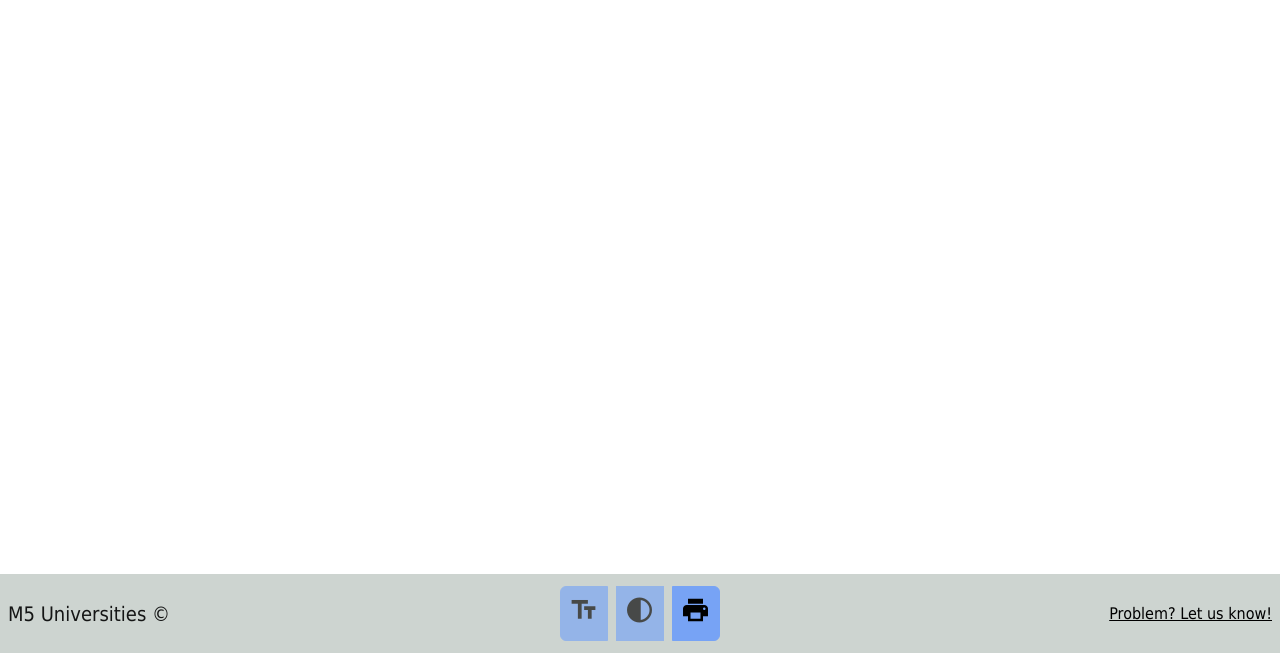
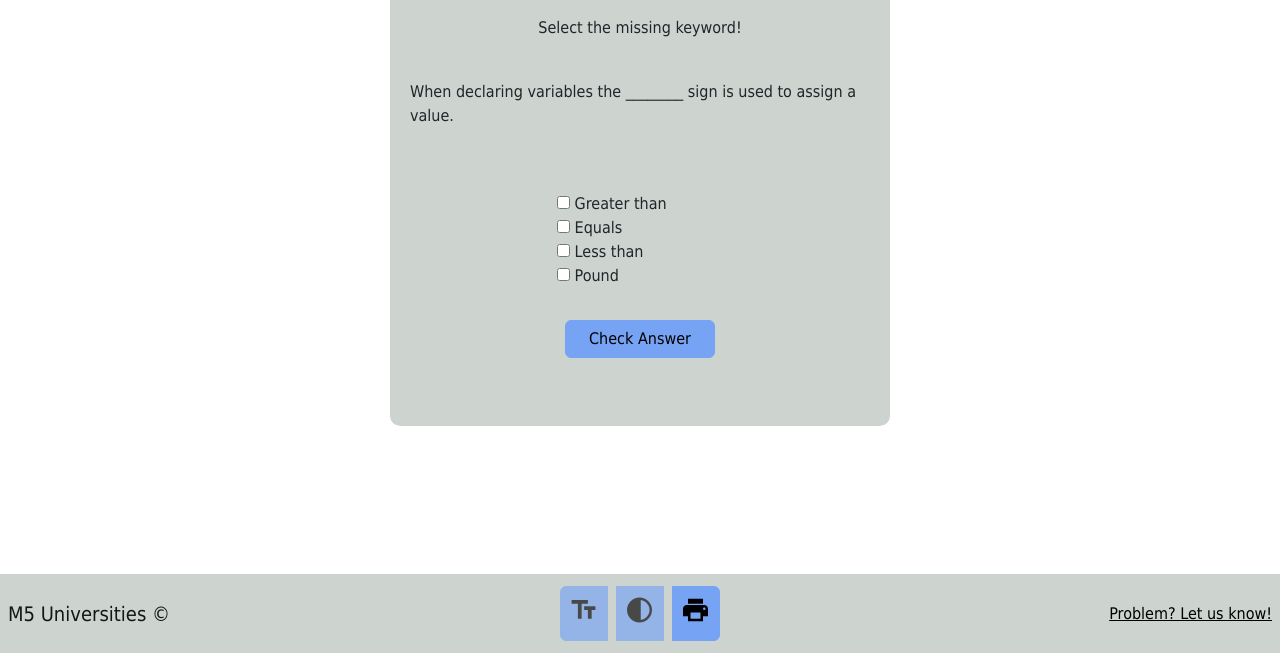
Before and after one commit to MetrixDevelopment/UXDesignAssignment, a plain HTML site: page variables.html in a window 1280 px wide. Shown: the part 144-800 px from the top of the page. Drawn offline with nearby package versions, Linux system fonts and the light colour scheme.

Commit message:
Added initial quiz code.

```diff
--- a/css/custom.css
+++ b/css/custom.css
@@ -39,3 +39,12 @@ body {
 .main-content-min-div-h{
     min-height: calc(100vh - 152px);
 }
+
+/* Custom Quiz div */
+.quiz-div {
+    width: 500px;
+    height: 500px;
+    background-color: #CDD4D0;
+    border-radius: 10px;
+    padding: 20px
+}
--- a/variables.html
+++ b/variables.html
@@ -71,6 +71,44 @@
     <!-- Main page content div - keeps everything centered -->
     <div class="d-flex align-items-center flex-column main-content-min-div-h">
 
+        <div class="d-flex align-items-center flex-column quiz-div">
+
+            <h2>Quiz</h2>
+            <br>
+            <p>Select the missing keyword!</p>
+            <br>
+
+            <p>When declaring variables the ________ sign is used to assign a value.</p>
+            <br>
+            <br>
+
+            <form>
+                <input class="AnswerCheckbox" type="checkbox" id="Answer1">
+                <label>Greater than</label>
+
+                <br>
+                <input class="AnswerCheckbox" type="checkbox" id="Answer2">
+                <label>Equals</label>
+
+                <br>
+                <input class="AnswerCheckbox" type="checkbox" id="Answer3">
+                <label>Less than</label>
+
+                <br>
+                <input class="AnswerCheckbox" type="checkbox" id="Answer4">
+                <label>Pound</label>
+
+                <br>
+                <br>
+
+                <button type="button" class="btn m-2 btn-primary nav-btn-fixed-width" onclick="checkAnswer()">Check Answer</button>
+
+
+            </form>
+
+
+        </div>
+
     </div>
 
 
@@ -112,6 +150,33 @@
         function printPageArea() {
             window.print();
         }
+
+        // JavaScript for checking quiz answer
+        function checkAnswer() {
+
+            // declare variables
+            var checkboxArray = document.getElementsByClassName("AnswerCheckbox"); // create an array consisting of the 4 checkboxes
+            var numberOfCheckedBoxes = 0;
+            var correctAnswer = 2; // set the value of the correct answer (whichever checkbox it is)
+
+            // Loop though each checkbox, checking if more than one has been selected
+            for (var i = 0; i < checkboxArray.length; i++)
+            {
+
+                if (checkboxArray.item(i).checked === true) {
+                    numberOfCheckedBoxes++;
+
+
+                    // Print an error message if mroe than one checkbox is selected
+                    if(numberOfCheckedBoxes > 1)
+                    {
+                        alert("Uh oh! It looks like you've selected more than one answer! Try picking just one!");
+                    } else if(i === correctAnswer - 1) {
+                        alert("correct");
+                    }
+                }
+            }
+        }
     </script>
 
 </body>
```
